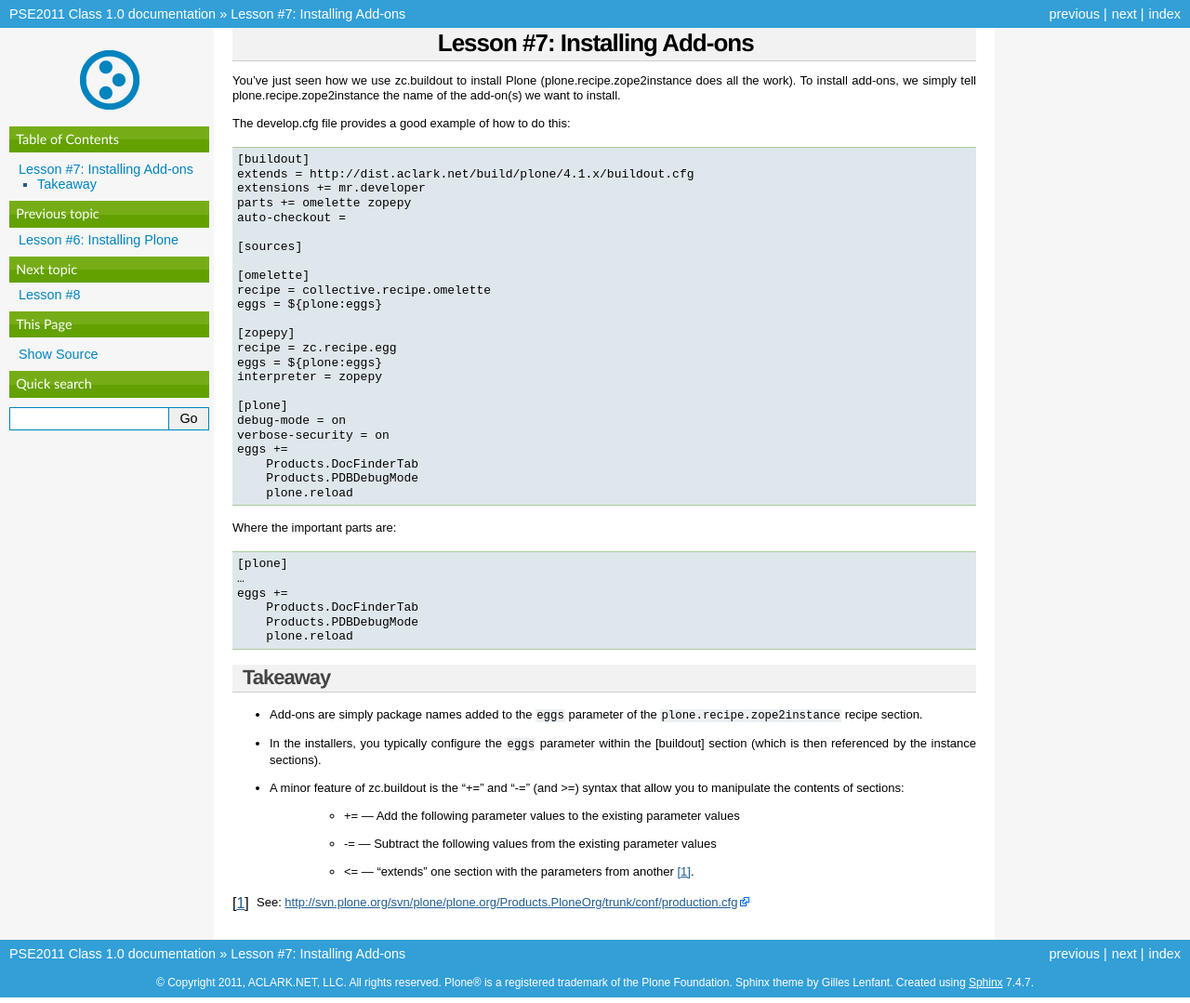
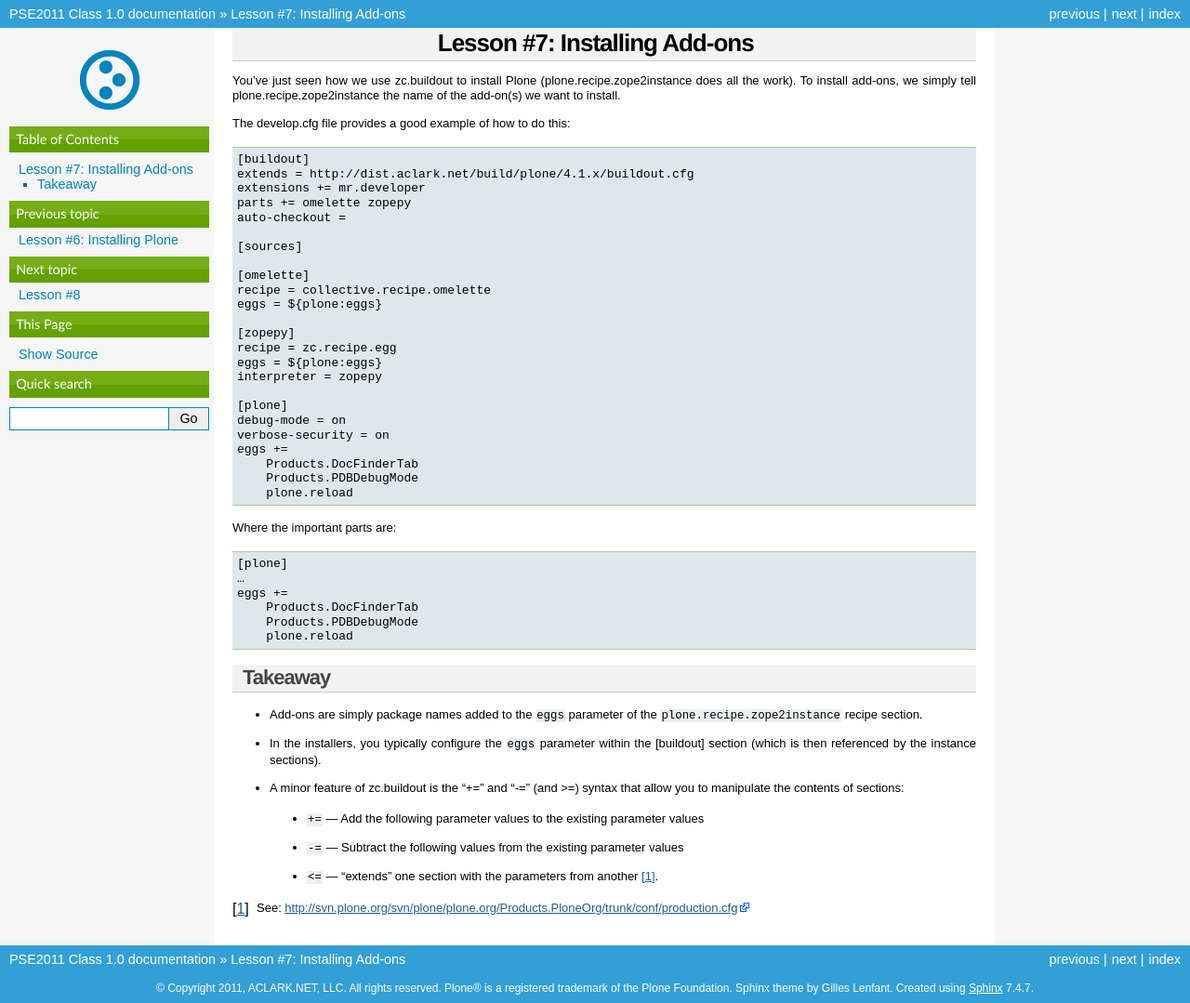
Before and after one commit to aclark4life/PSE2011, a Sphinx documentation site: the page built from docs/7.rst, in a window 1280 px wide. Shown: the whole page at 93% size. Built offline with Sphinx 7.4.7, drawn with Linux system fonts in a browser that asks for light colours.

Commit message:
Update docs

```diff
--- a/docs/7.rst
+++ b/docs/7.rst
@@ -49,8 +49,8 @@
 
 * A minor feature of zc.buildout is the "+=" and "-=" (and >=) syntax that allow you to manipulate the contents of sections:
 
-    * += — Add the following parameter values to the existing parameter values
-    * -= — Subtract the following values from the existing parameter values
-    * <= — "extends" one section with the parameters from another [1]_.
+ * ``+=`` — Add the following parameter values to the existing parameter values
+ * ``-=`` — Subtract the following values from the existing parameter values
+ * ``<=`` — "extends" one section with the parameters from another [1]_.
 
 .. [1] See: http://svn.plone.org/svn/plone/plone.org/Products.PloneOrg/trunk/conf/production.cfg
```
